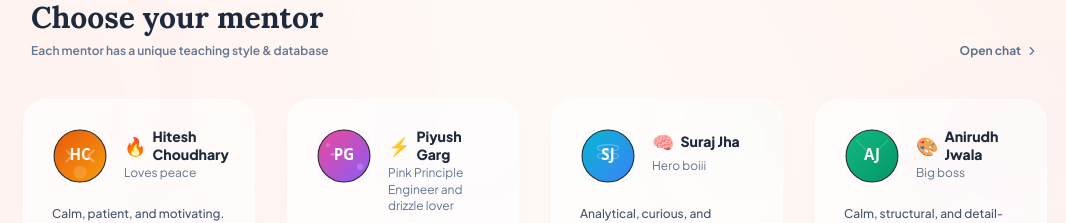
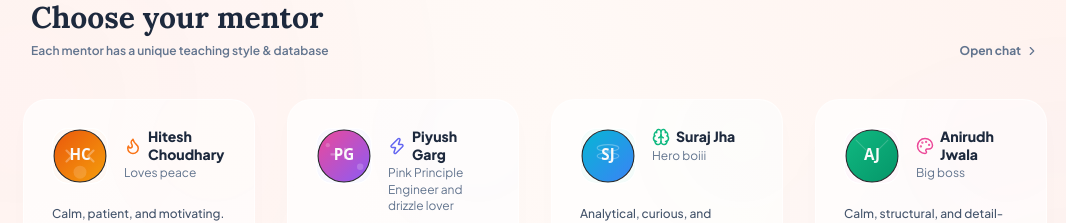
Before and after one commit to priyanshwho/PersonaAI, a Next.js app: page / in a window 1280 px wide. Shown: the part 1180-1403 px from the top of the page, without its empty margins (105-1171 px from the left). Built offline with nearby package versions, Linux system fonts and the light colour scheme; no server answers; the database is empty.

Commit message:
removed emogi

```diff
--- a/app/page.tsx
+++ b/app/page.tsx
@@ -17,14 +17,16 @@ import {
   Zap,
   BookOpen,
   Users,
+  Flame,
+  Palette,
 } from 'lucide-react';
 
 // ─── Persona accent config styled for light pastel ───────────────────────────
-const ACCENT: Record<string, { from: string; to: string; glow: string; emoji: string; label: string }> = {
-  Hitesh_chaudhary_sir: { from: '#f97316', to: '#fbbf24', glow: 'rgba(249,115,22,0.06)', emoji: '🔥', label: 'orange' },
-  Piyush_garg_sir:      { from: '#6366f1', to: '#8b5cf6', glow: 'rgba(99,102,241,0.06)',  emoji: '⚡', label: 'violet' },
-  Suraj_jha_sir:        { from: '#10b981', to: '#06b6d4', glow: 'rgba(16,185,129,0.06)',  emoji: '🧠', label: 'emerald' },
-  Anirudh_jwala:        { from: '#ec4899', to: '#8b5cf6', glow: 'rgba(236,72,153,0.06)',  emoji: '🎨', label: 'pink' },
+const ACCENT: Record<string, { from: string; to: string; glow: string; icon: React.ComponentType<any>; label: string }> = {
+  Hitesh_chaudhary_sir: { from: '#f97316', to: '#fbbf24', glow: 'rgba(249,115,22,0.06)', icon: Flame, label: 'orange' },
+  Piyush_garg_sir:      { from: '#6366f1', to: '#8b5cf6', glow: 'rgba(99,102,241,0.06)',  icon: Zap, label: 'violet' },
+  Suraj_jha_sir:        { from: '#10b981', to: '#06b6d4', glow: 'rgba(16,185,129,0.06)',  icon: Brain, label: 'emerald' },
+  Anirudh_jwala:        { from: '#ec4899', to: '#8b5cf6', glow: 'rgba(236,72,153,0.06)',  icon: Palette, label: 'pink' },
 };
 
 // ─── Motion variants ────────────────────────────────────────────────────────
@@ -113,7 +115,7 @@ function MentorCard({ persona }: { persona: (typeof PERSONAS)[number] }) {
             </div>
             <div className="flex-1 min-w-0">
               <div className="flex items-center gap-1.5">
-                <span className="text-lg">{acc.emoji}</span>
+                <acc.icon className="w-4.5 h-4.5 shrink-0" style={{ color: acc.from }} />
                 <p className="text-sm font-extrabold text-slate-800 dark:text-slate-200 leading-tight">{persona.name}</p>
               </div>
               <p className="text-xs text-slate-500 dark:text-slate-400 mt-0.5 leading-snug">{persona.role}</p>
```
